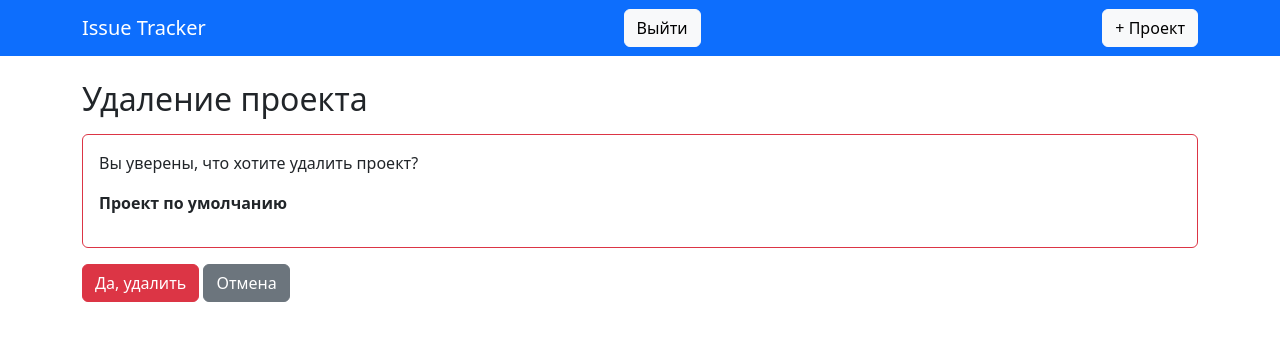
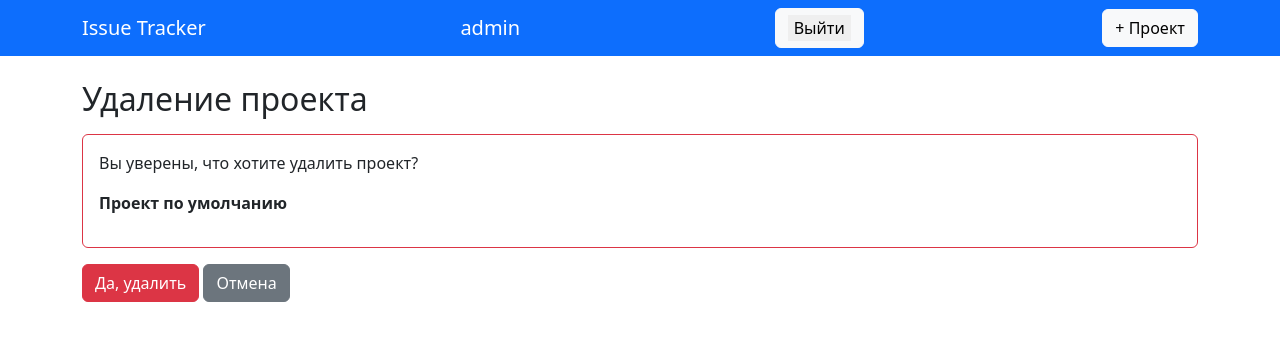
Before and after one commit to akkabek/homework_57, a Django app: page /projects/delete/1 in a window 1280 px wide. Shown: the top 341 px of the page. Run offline with Django 4.2, Linux system fonts and the light colour scheme; a user stored in the database is signed in; data comes from the database, SQL or seed files in the repository.

Commit message:
Logout переписан как класс, обновлен url

```diff
--- a/source/accounts/templates/accounts/login.html
+++ b/source/accounts/templates/accounts/login.html
@@ -7,6 +7,9 @@
 <body>
 <div class="container">
     <h1>Вход</h1>
+
+        {{ form.non_field_errors }}
+
     <form action="{% url 'accounts:login' %}" method="post" class="text-center">
         {% csrf_token %}
         {% if has_error %}
--- a/source/accounts/urls.py
+++ b/source/accounts/urls.py
@@ -1,11 +1,9 @@
 from django.urls import path
-from django.contrib.auth.views import LoginView
-
-from accounts.views import logout_view
+from django.contrib.auth.views import LoginView, LogoutView
 
 app_name = 'accounts'
 
 urlpatterns = [
     path('login/', LoginView.as_view(template_name='accounts/login.html'), name='login'),
-    path('logout/', logout_view, name='logout'),
+    path('logout/', LogoutView.as_view(), name='logout'),
 ]
--- a/source/accounts/views.py
+++ /dev/null
@@ -1,6 +0,0 @@
-from django.shortcuts import redirect
-from django.contrib.auth import logout
-
-def logout_view(request):
-    logout(request)
-    return redirect('issuetracker:projects_list')
--- a/source/issuetracker/templates/partial/project_base.html
+++ b/source/issuetracker/templates/partial/project_base.html
@@ -10,8 +10,12 @@
 <nav class="navbar navbar-dark bg-primary">
     <div class="container">
         <a class="navbar-brand" href="{% url 'issuetracker:projects_list' %}">Issue Tracker</a>
+        <span class="navbar-brand">{{ request.user }}</span>
         {% if request.user.is_authenticated %}
-            <a href="{% url 'accounts:logout' %}" class="btn btn-light">Выйти</a>
+            <form action="{% url 'accounts:logout' %}" class="btn btn-light" method="POST">
+                {% csrf_token %}
+                <button class="border-0">Выйти</button>
+            </form>
             <a href="{% url 'issuetracker:project_create' %}" class="btn btn-light">+ Проект</a>
         {% else %}
             <a href="{% url 'accounts:login' %}" class="btn btn-light">Войти</a>
```
